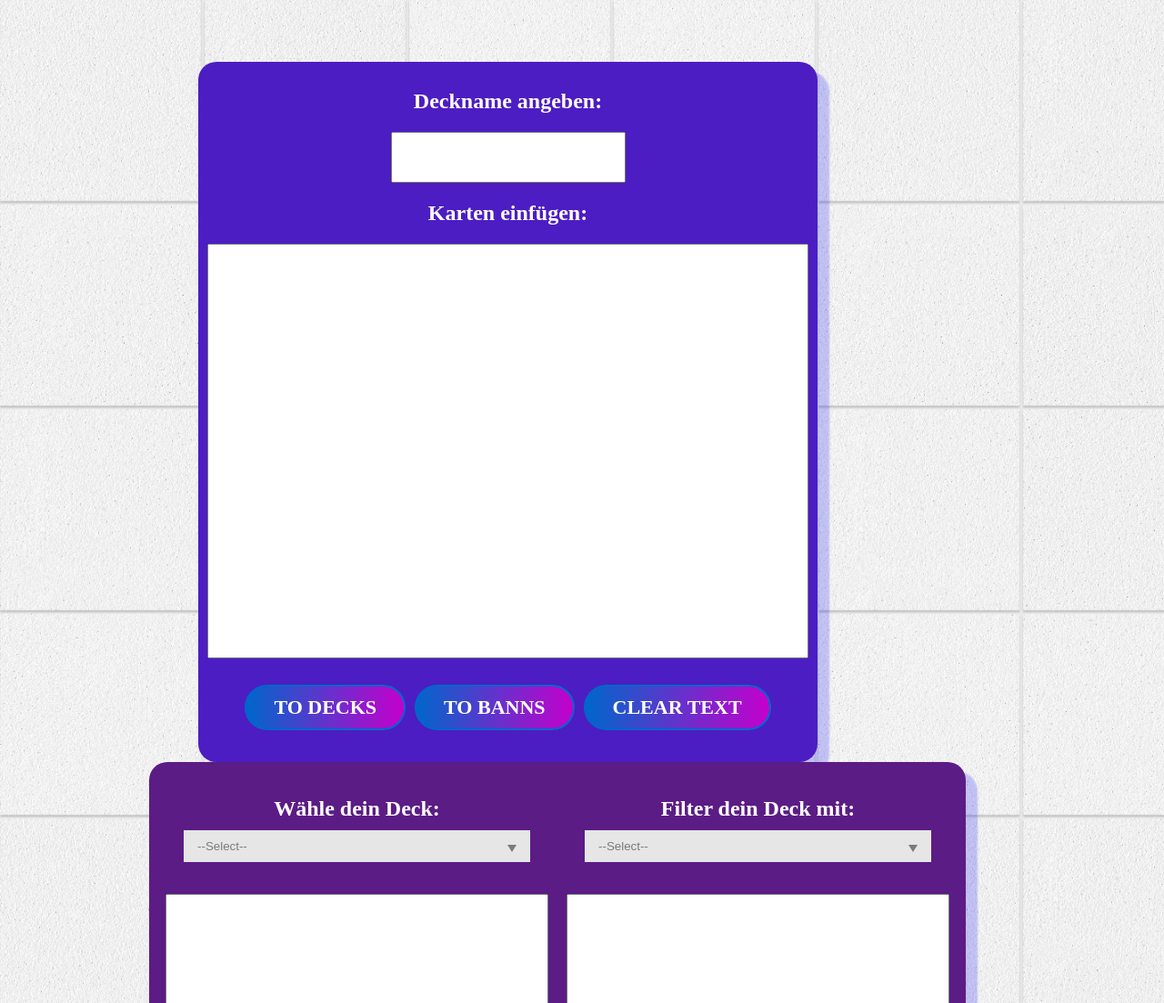
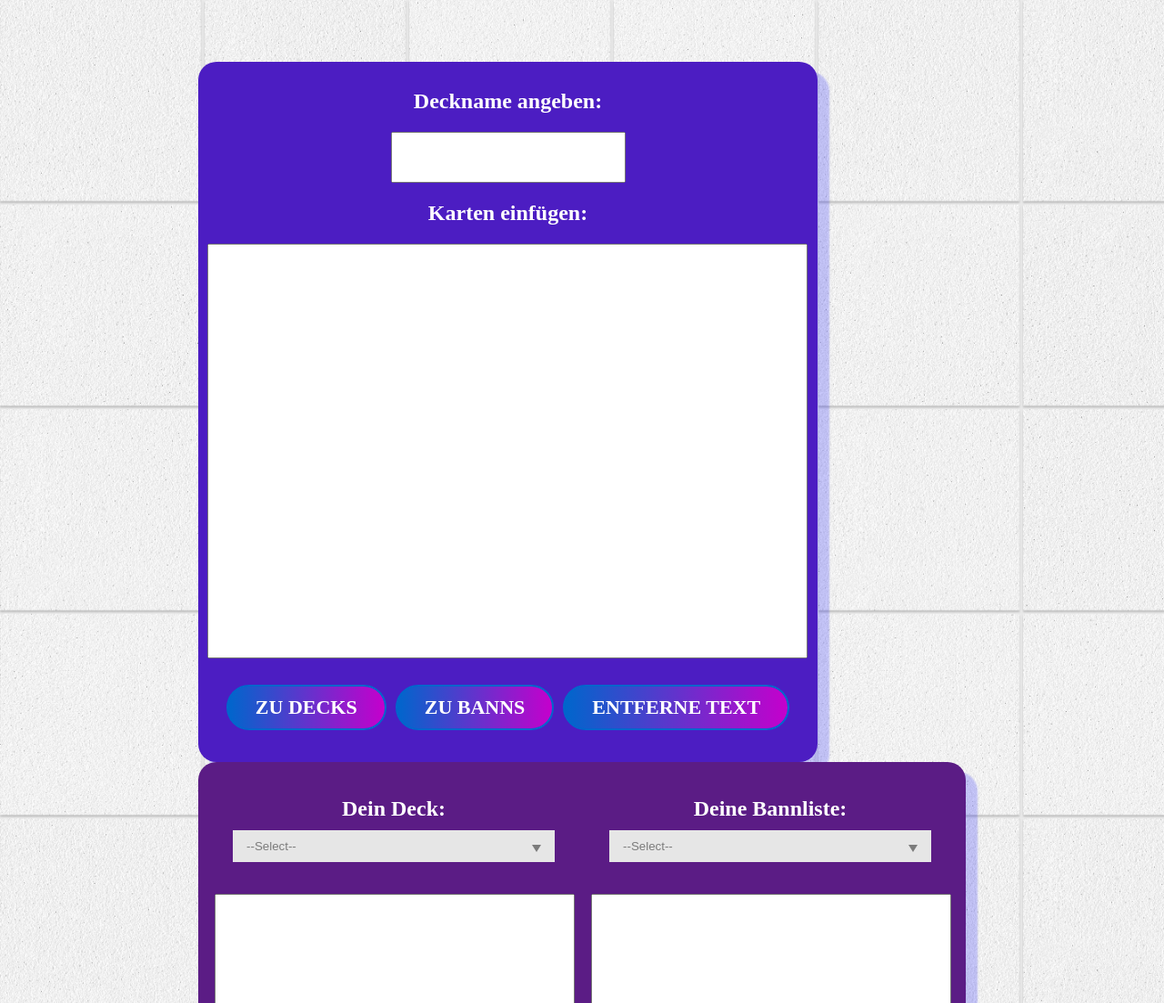
Before and after one commit to ZeltosSeb/mtg_bann, a plain HTML site: page main.html in a window 1280 px wide. Shown: the top 1103 px of the page at 91% size. Drawn offline with Linux system fonts and the light colour scheme; a web font is replaced by a local one.

Commit message:
Left textarea resize fixed

```diff
--- a/main.html
+++ b/main.html
@@ -20,16 +20,16 @@
           rows="30"
         ></textarea>
         <div class="mainBtns">
-          <button class="btn" id="AddToDeckList">To Decks</button>
-          <button class="btn" id="AddToBannList">To Banns</button>
-          <button class="btn" id="clearTextarea">Clear text</button>
+          <button class="btn" id="AddToDeckList">Zu Decks</button>
+          <button class="btn" id="AddToBannList">Zu Banns</button>
+          <button class="btn" id="clearTextarea">Entferne Text</button>
         </div>
       </div>
 
       <div class="rightSide">
         <div class="split_left">
           <div class="yourDeckContainer">
-            <h2 class="secondaryHeader">Wähle dein Deck:</h2>
+            <h2 class="secondaryHeader">Dein Deck:</h2>
             <div class="select">
               <select>
                 <option>--Select--</option>
@@ -61,7 +61,7 @@
 
         <div class="split_right">
           <div class="yourDeckContainer">
-            <h2 class="secondaryHeader">Filter dein Deck mit:</h2>
+            <h2 class="secondaryHeader">Deine Bannliste:</h2>
             <div class="select">
               <select>
                 <option>--Select--</option>
--- a/style.css
+++ b/style.css
@@ -63,6 +63,8 @@ body {
 
 textarea {
   resize: none;
+  width: 99%;
+
 }
 .mainHeader {
   text-align: center;
```
